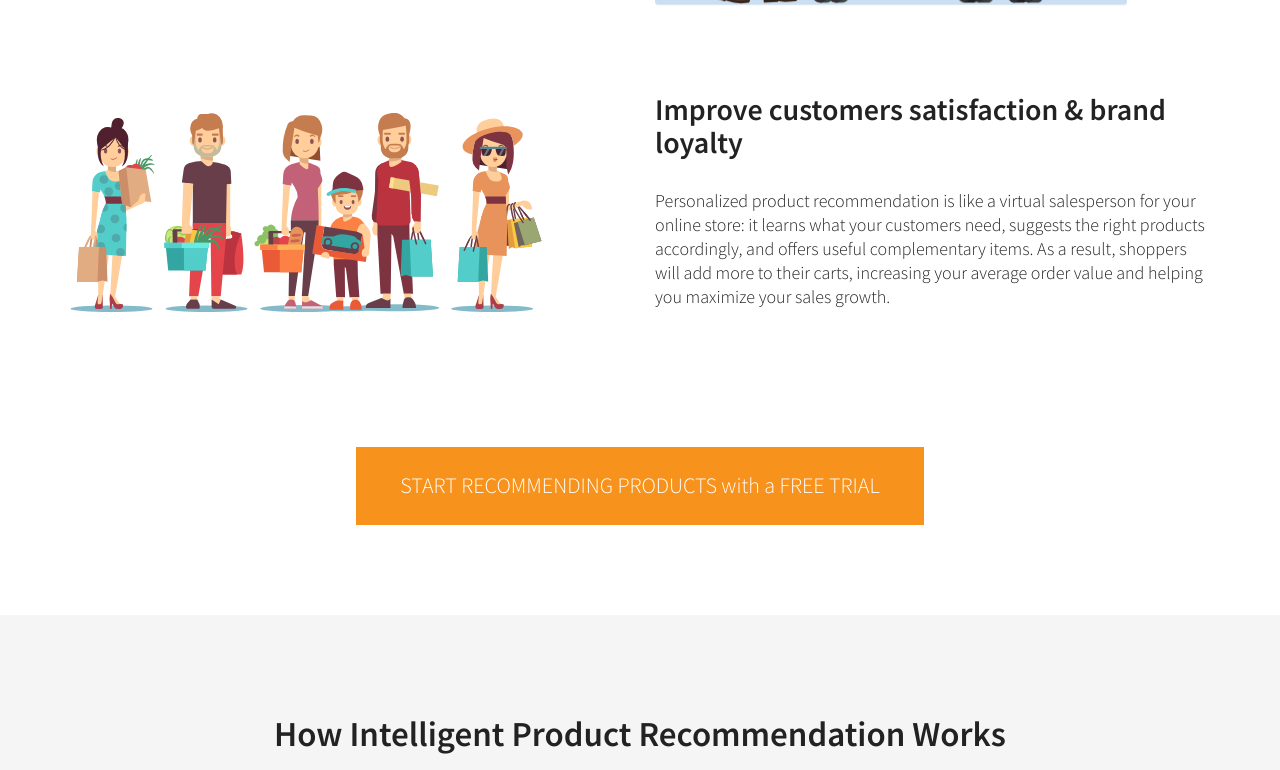
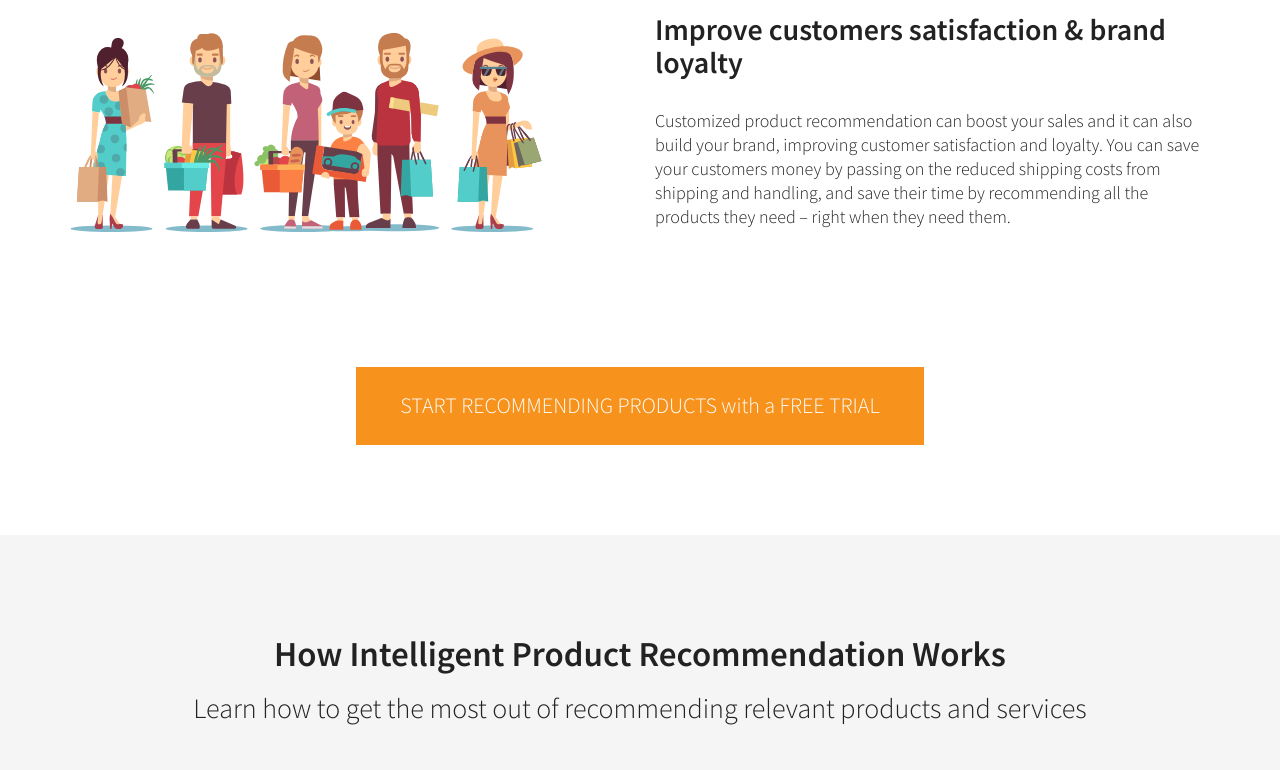
Before and after one commit to szsoma/om-intelligent, a plain HTML site: page index.html in a window 1280 px wide. Shown: the part 1808-2578 px from the top of the page. Drawn offline with nearby package versions, Linux system fonts and the light colour scheme.

Commit message:
fixing text

```diff
--- a/index.html
+++ b/index.html
@@ -20,7 +20,6 @@
   </head>
   <body>
     <!-- HEAD -->
-    <nav></nav>
 
     <!-- BANNER -->
 
@@ -82,7 +81,7 @@
           </div>
           <div class="advantages-texts col-xs-12 col-sm-12 col-md-6 col-lg-6">
             <h4 class="advantages-title">Improve customers satisfaction & brand loyalty</h4>
-            <p class="advantages-p">Personalized product recommendation is like a virtual salesperson for your online store: it learns what your customers need, suggests the right products accordingly, and offers useful complementary items. As a result, shoppers will add more to their carts, increasing your average order value and helping you maximize your sales growth.</p>
+            <p class="advantages-p">Customized product recommendation can boost your sales and it can also build your brand, improving customer satisfaction and loyalty. You can save your customers money by passing on the reduced shipping costs from shipping and handling, and save their time by recommending all the products they need – right when they need them.</p>
           </div>
         </div>
 
```
